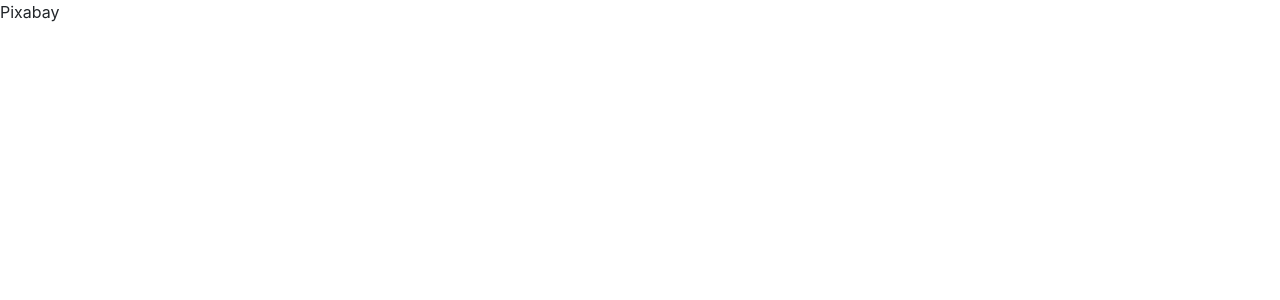
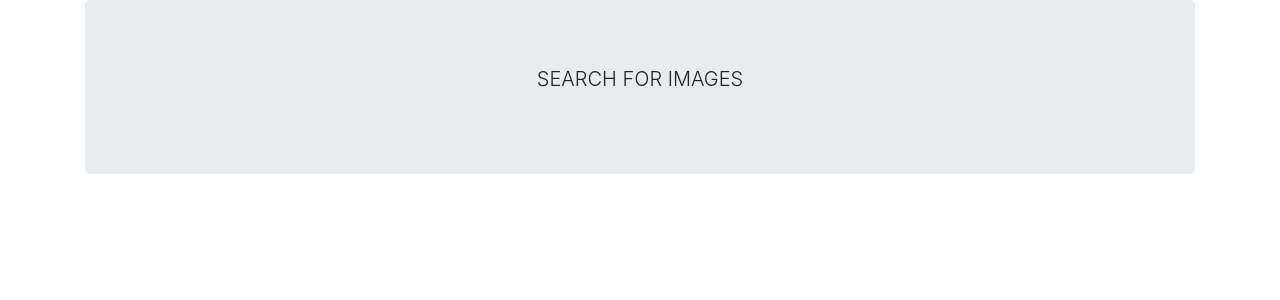
Before and after one commit to neduardoaguirre/pixabay-image-finder, a React (Create React App) app: page / in a window 1280 px wide. Shown: the top 300 px of the page. Built offline with nearby package versions, Linux system fonts and the light colour scheme.

Commit message:
Created components

```diff
--- a/src/App.js
+++ b/src/App.js
@@ -1,7 +1,17 @@
-import React from 'react';
+import React, { useState } from 'react';
 
 function App() {
-  return <div>Pixabay</div>;
+  const [search, setSearch] = useState('');
+  const [images, setImages] = useState([]);
+  return (
+    <div className="container">
+      <div className="jumbotron">
+        <p className="lead text-center text-uppercase">Search for images</p>
+      </div>
+      <div className="row justify-content-center"></div>
+      <div className="row justify-content-center mb-3"></div>
+    </div>
+  );
 }
 
 export default App;
```
Also changed, not shown: src/components/Error.js (added, +7 -0 lines), src/components/Form.js (added, +7 -0 lines), src/components/Image.js (added, +7 -0 lines), src/components/ImageListing.js (added, +7 -0 lines).
